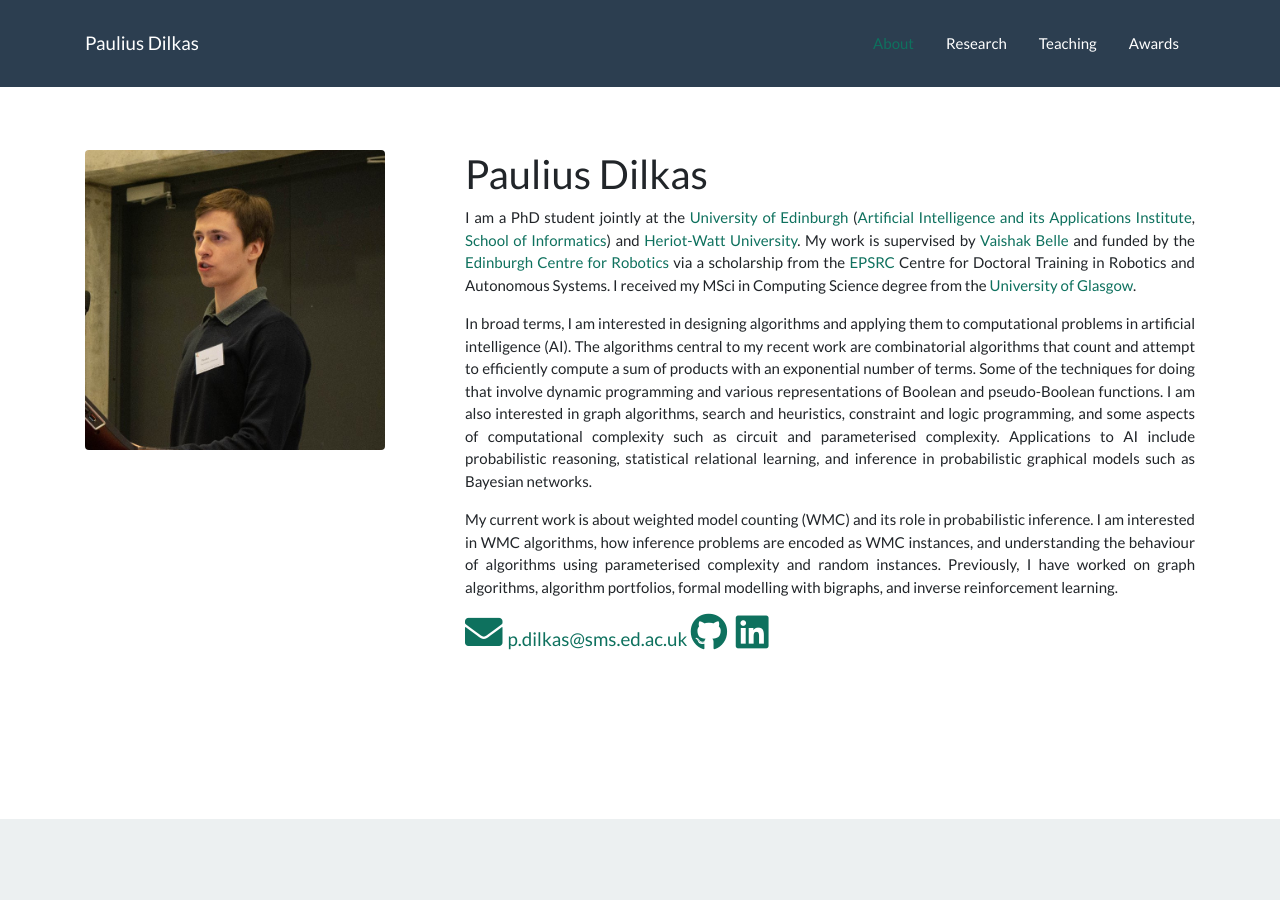
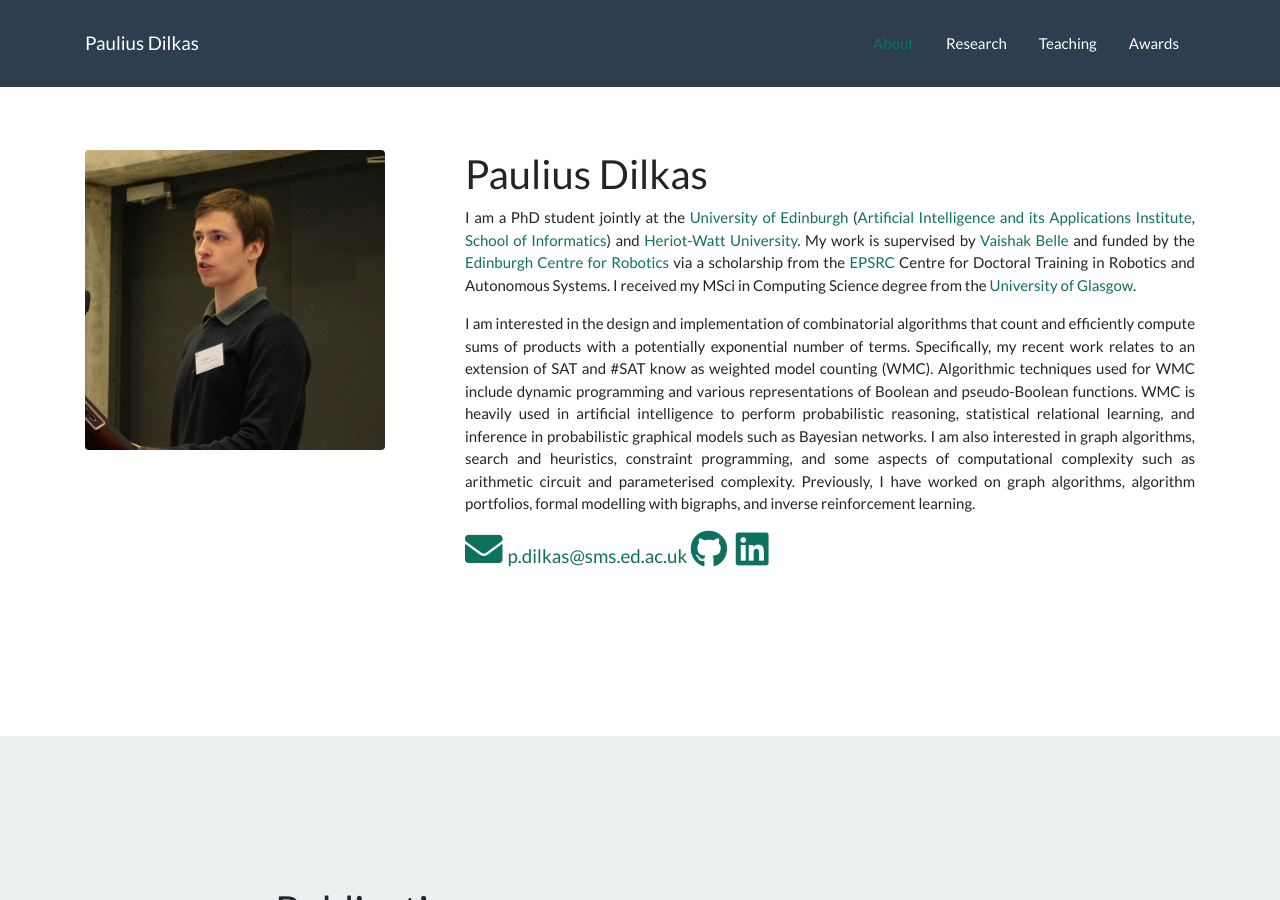
Before and after one commit to dilkas/dilkas.github.io, a Jekyll site: the page built from index.html, in a window 1280 px wide and 900 px high. Built offline with Jekyll 4.4.1, drawn with Linux system fonts in a browser that asks for light colours; nearby versions of some CDN libraries.

Commit message:
Update description and add spacing

```diff
--- a/index.html
+++ b/index.html
@@ -11,8 +11,7 @@ layout: default
             <div class="col-lg-8 mx-auto">
                 <h2>Paulius Dilkas</h2>
                 <p class="text-justify">I am a PhD student jointly at the <a href="https://www.ed.ac.uk/">University of Edinburgh</a> (<a href="http://web.inf.ed.ac.uk/aiai">Artificial Intelligence and its Applications Institute</a>, <a href="https://www.ed.ac.uk/informatics/">School of Informatics</a>) and <a href="https://www.hw.ac.uk/">Heriot-Watt University</a>. My work is supervised by <a href="http://vaishakbelle.com/">Vaishak Belle</a> and funded by the <a href="https://www.edinburgh-robotics.org/">Edinburgh Centre for Robotics</a> via a scholarship from the <a href="https://epsrc.ukri.org/">EPSRC</a> Centre for Doctoral Training in Robotics and Autonomous Systems. I received my MSci in Computing Science degree from the <a href="https://www.gla.ac.uk/">University of Glasgow</a>.</p>
-                <p class="text-justify">In broad terms, I am interested in designing algorithms and applying them to computational problems in artificial intelligence (AI). The algorithms central to my recent work are combinatorial algorithms that count and attempt to efficiently compute a sum of products with an exponential number of terms. Some of the techniques for doing that involve dynamic programming and various representations of Boolean and pseudo-Boolean functions. I am also interested in graph algorithms, search and heuristics, constraint and logic programming, and some aspects of computational complexity such as circuit and parameterised complexity. Applications to AI include probabilistic reasoning, statistical relational learning, and inference in probabilistic graphical models such as Bayesian networks.</p>
-                <p class="text-justify"> My current work is about weighted model counting (WMC) and its role in probabilistic inference. I am interested in WMC algorithms, how inference problems are encoded as WMC instances, and understanding the behaviour of algorithms using parameterised complexity and random instances. Previously, I have worked on graph algorithms, algorithm portfolios, formal modelling with bigraphs, and inverse reinforcement learning.</p>
+                <p class="text-justify">I am interested in the design and implementation of combinatorial algorithms that count and efficiently compute sums of products with a potentially exponential number of terms. Specifically, my recent work relates to an extension of SAT and #SAT know as weighted model counting (WMC). Algorithmic techniques used for WMC include dynamic programming and various representations of Boolean and pseudo-Boolean functions. WMC is heavily used in artificial intelligence to perform probabilistic reasoning, statistical relational learning, and inference in probabilistic graphical models such as Bayesian networks. I am also interested in graph algorithms, search and heuristics, constraint programming, and some aspects of computational complexity such as arithmetic circuit and parameterised complexity. Previously, I have worked on graph algorithms, algorithm portfolios, formal modelling with bigraphs, and inverse reinforcement learning.</p>
                 <p class="lead">
                     <a href="mailto:p.dilkas@sms.ed.ac.uk"><i class="fas fa-envelope fa-2x"></i>p.dilkas@sms.ed.ac.uk</a>
                     <a href="https://github.com/dilkas"><i class="fab fa-github fa-2x"></i></a>
@@ -30,7 +29,7 @@ layout: default
             <div class="col-lg-8 mx-auto">
                 <h2>Publications</h2>
                 <div class="container">
-                    <div class="row">
+                    <div class="row my-4">
                         <div class="col-4">
                             <img src="images/pbp.png" alt="PBP" class="img-thumbnail">
                         </div>
@@ -42,7 +41,7 @@ layout: default
                             <a href="https://github.com/dilkas/wmc-without-parameters" class="btn btn-secondary"><i class="fab fa-github"></i>code</a>
                         </div>
                     </div>
-                    <div class="row">
+                    <div class="row my-4">
                         <div class="col-4">
                             <img src="images/cw.png" alt="CW" class="img-thumbnail">
                         </div>
@@ -56,7 +55,7 @@ layout: default
                             <a href="https://github.com/dilkas/wmc-without-parameters" class="btn btn-secondary"><i class="fab fa-github"></i>code</a>
                         </div>
                     </div>
-                    <div class="row">
+                    <div class="row my-4">
                         <div class="col-4">
                             <img src="images/random.png" alt="random" class="img-thumbnail">
                         </div>
@@ -77,7 +76,7 @@ layout: default
             <div class="col-lg-8 mx-auto">
                 <h2>Previous Unpublished Work</h2>
                 <div class="container">
-                    <div class="row">
+                    <div class="row my-4">
                         <div class="col-4">
                             <img src="images/vigpirl.png" alt="VIGPIRL" class="img-thumbnail">
                         </div>
@@ -87,7 +86,7 @@ layout: default
                         </div>
                     </div>
 
-                    <div class="row">
+                    <div class="row my-4">
                         <div class="col-4">
                             <img src="images/nbrs.png" alt="NBRS" class="img-thumbnail">
                         </div>
@@ -99,7 +98,7 @@ layout: default
                         </div>
                     </div>
 
-                    <div class="row">
+                    <div class="row my-4">
                         <div class="col-4">
                             <img src="images/mcs.png" alt="MCS" class="img-thumbnail">
                         </div>
@@ -111,7 +110,7 @@ layout: default
                         </div>
                     </div>
 
-                    <div class="row">
+                    <div class="row my-4">
                         <div class="col-4">
                             <img src="images/ged.png" alt="GED" class="card-img-top img-thumbnail">
                         </div>
```
